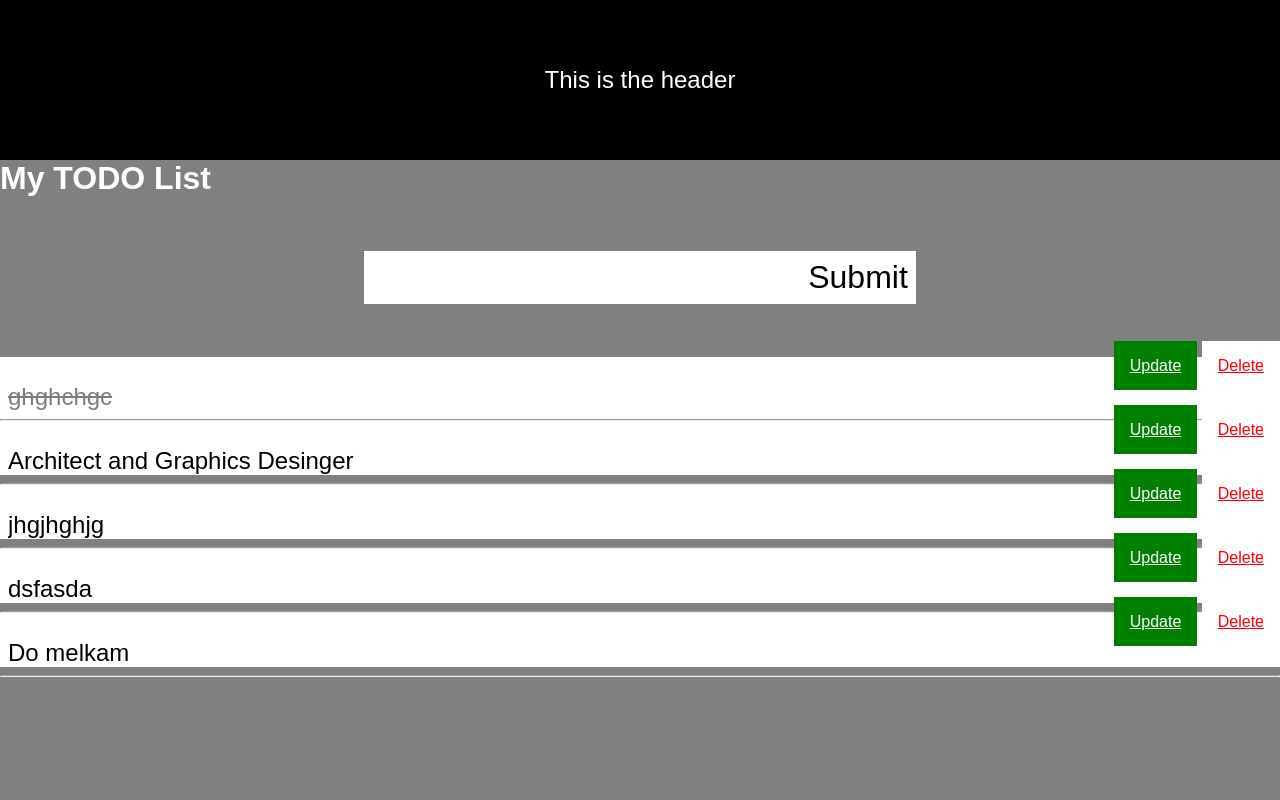
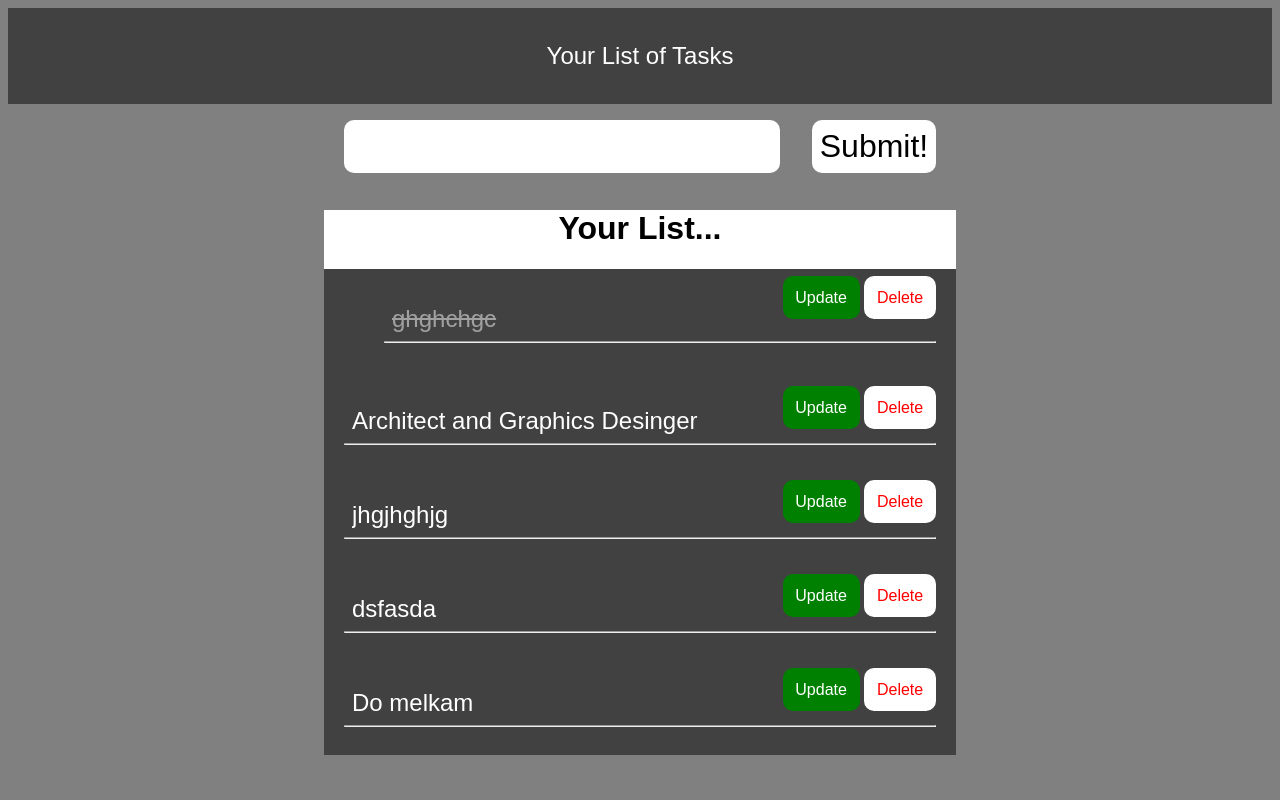
Before and after one commit to ZemichaelMD/DjangoToDo, a Django app: page / in a window 1280 px wide. Run offline with Django 3.2, Linux system fonts and the light colour scheme; data comes from the database, SQL or seed files in the repository; both versions use the stored data as it was after the commit.

Commit message:
Edited CSS

```diff
--- a/tasks/static/css/style.css
+++ b/tasks/static/css/style.css
@@ -1,25 +1,18 @@
-*{
-    margin:0;
-    padding:0;
-    box-sizing:border-box;
-}
-
 body{
     background-color:gray;
     color:white;
     font-family:"stylus-bt", sans-serif;
-    min-height:100vh;
 }
 
 header{
-    background-color: black;
+    background-color: rgb(65, 65, 65);
     color: white;
     padding: 0.5rem;
     font-size:1.5rem
 }
 
 header, form{
-    min-height:20vh;
+    min-height:10vh;
     display:flex;
     justify-content:center;
     align-items:center;
@@ -28,15 +21,19 @@ header, form{
 form input, form button{
     padding:0.5rem;
     font-size:2rem;
+    border-radius: 10px;
+    margin: 1rem;
     border:none;
     background:white;
 
 }
 
 .update-btn, .delete-btn {
+    text-decoration: none;
     color:red;
     background:white;
-    padding:1rem;
+    border-radius: 10px;
+    padding:.8rem;
     cursor:pointer;
     transition:all 0.3s ease;
 }
@@ -51,21 +48,34 @@ form input, form button{
 }
 
 .buttons{
-    justify-self: right;
+    float: right;
+
 }
 
 .task-container{
+    margin: auto;
+    padding: auto;
+    max-width: 50%;
     background: white;
+    color: black;;
+    text-align: center;
+    margin: 30px important!;
 }
 
 .task-list{
     min-width:60%;
+
+}
+
+.single-task {
+    background:rgb(65, 65, 65);
+    padding: 20px;
 }
 
 .tasks{
     margin:0.5rem;
-    background:white;
-    color:black;
+    text-align: center;
+    color:white;
     font-size:1.5rem;
     display:flex;
     justify-content:space-between;
--- a/tasks/templates/base.html
+++ b/tasks/templates/base.html
@@ -10,7 +10,7 @@
     <title>{{title}}</title>
 </head>
 
-<header>This is the header</header>
+<header>{{header}}</header>
 
 <body>
     {% block content %}
--- a/tasks/templates/tasks/list.html
+++ b/tasks/templates/tasks/list.html
@@ -1,39 +1,34 @@
 {% include "base.html" %}
 
-<h1>My TODO List</h1>
+
 
 {% block content %}
 
     <form method="POST" action="/">
         {% csrf_token %}
         {{ form.title }}
-        <input type="submit" name="Create Task!">
+        <input type="submit" name="Create Task!" value="Submit!">
     </form>
 
-    <div>
+    <div class="task-container">
+        <h1>Your List...</h1>
         {% for task in tasks %}
-        <div class="task-container">
+        <div class="single-task">
             <div class="buttons">
                 <a class="update-btn" href="{% url 'update_task' task.id %}">Update</a>
                 <a class="delete-btn"href="{% url 'delete' task.id %}">Delete</a>
             </div>
             {% if task.complete == True %}
-            <div class="task-list">
-                <ul>
-                    <li class="tasks"><div class="strike">{{ task }}</div></li>
+                <ul class="task-list">
+                    <li class="tasks strike">{{ task }}</li>
+                    <hr>
             {%else%}
                     <li class="tasks">{{ task }}</li>
+                    <hr>
                 </ul>
             {%endif%}
-            </div>
-            <hr>
         </div>
         {% endfor %}
-
     </div>
 
 {% endblock content %}
-
-
-</body>
-</html>
--- a/tasks/templates/tasks/update_task.html
+++ b/tasks/templates/tasks/update_task.html
@@ -1,6 +1,4 @@
 {% include "base.html" %}
-
-<h1>Update Task</h1>
 
 <form method="POST" action="">
     {% csrf_token %}
--- a/tasks/views.py
+++ b/tasks/views.py
@@ -20,7 +20,7 @@ def index(request):
             form.save()
         return redirect('/')
 
-    context = {'tasks': tasks, 'form': form, 'title': title}
+    context = {'tasks': tasks, 'form': form, 'title': title, 'header':"Your List of Tasks"}
     return render(request, 'tasks/list.html', context)
 
 
@@ -36,7 +36,7 @@ def updateTask(request, pk):
             form.save()
             return redirect('/')
 
-    context = {'form': form, 'title':title}
+    context = {'form': form, 'title':title, 'header':"Updating Task..."}
     return render(request, 'tasks/update_task.html', context)
 
 def deleteTask(request, pk):
@@ -44,7 +44,7 @@ def deleteTask(request, pk):
 
     task = Task.objects.get(id=pk)
 
-    context={'task': task, 'title':title}
+    context={'task': task, 'title':title, 'header':"Delete Task?"}
 
     if request.method=="POST":
         task.delete()
```
Also changed, not shown: db.sqlite3.
